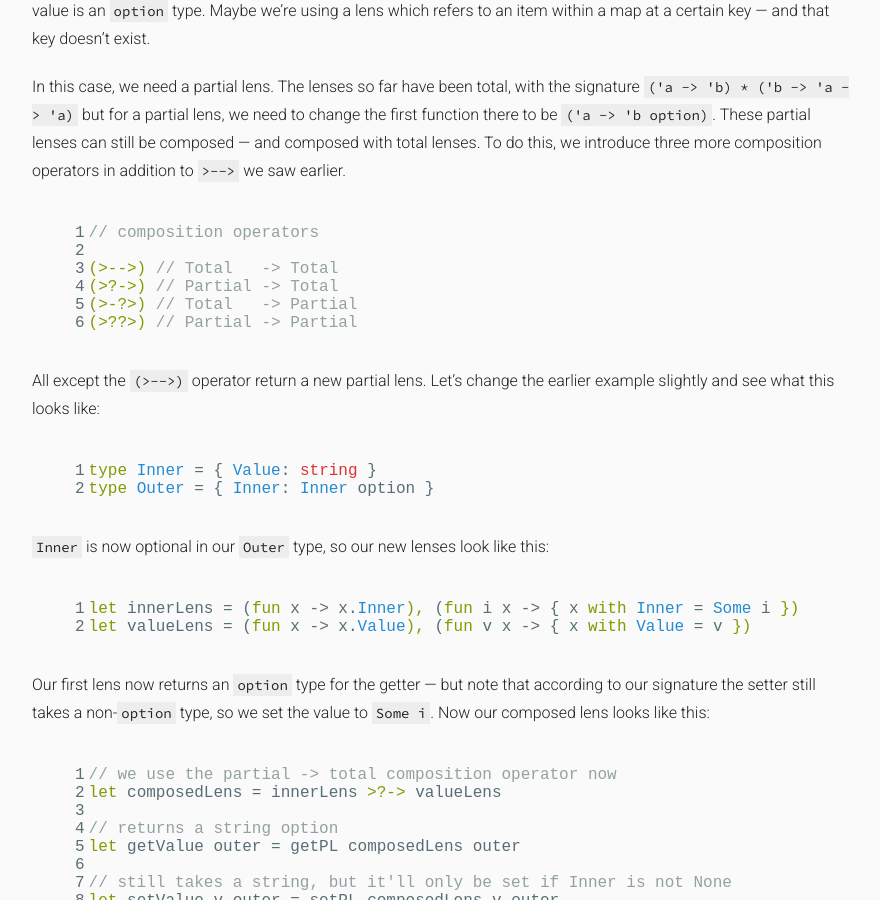
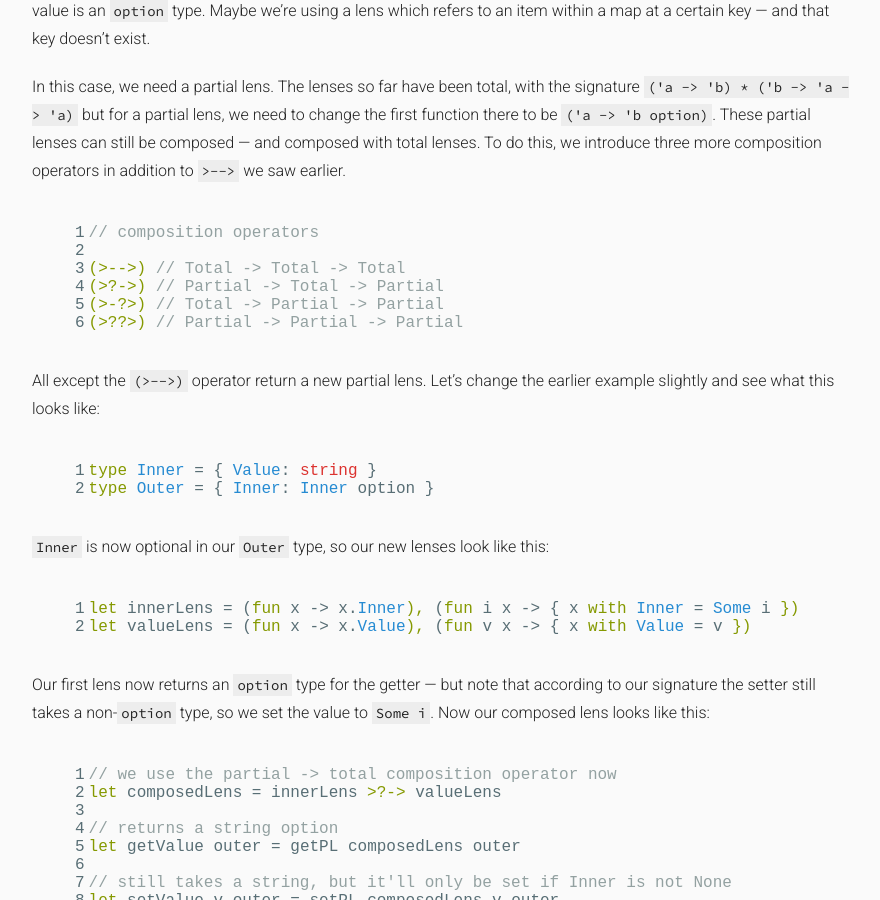
Before and after one commit to kolektiv/kolektiv.github.io, a Jekyll site: the page built from _posts/2014-08-13-aether-guide.md, in a window 1280 px wide and 900 px high, scrolled down 1800 px. Shown: the whole window, without its empty margins (198-1078 px from the left). Built offline with Jekyll 4.4.1, drawn with Linux system fonts in a browser that asks for light colours.

Commit message:
Update 2014-08-13-aether-guide.md
Changed the comments around the composition operators to make the explanation clearer - it wasn't before. Thanks to @JorisM for pointing that out!

```diff
--- a/_posts/2014-08-13-aether-guide.md
+++ b/_posts/2014-08-13-aether-guide.md
@@ -52,10 +52,10 @@ In this case, we need a partial lens. The lenses so far have been total, with th
 {% highlight fsharp linenos=table %}
 // composition operators
 
-(>-->) // Total   -> Total
-(>?->) // Partial -> Total
-(>-?>) // Total   -> Partial
-(>??>) // Partial -> Partial
+(>-->) // Total -> Total -> Total
+(>?->) // Partial -> Total -> Partial
+(>-?>) // Total -> Partial -> Partial
+(>??>) // Partial -> Partial -> Partial
 {% endhighlight %}
 
 All except the `(>-->)` operator return a new partial lens. Let's change the earlier example slightly and see what this looks like:
```
